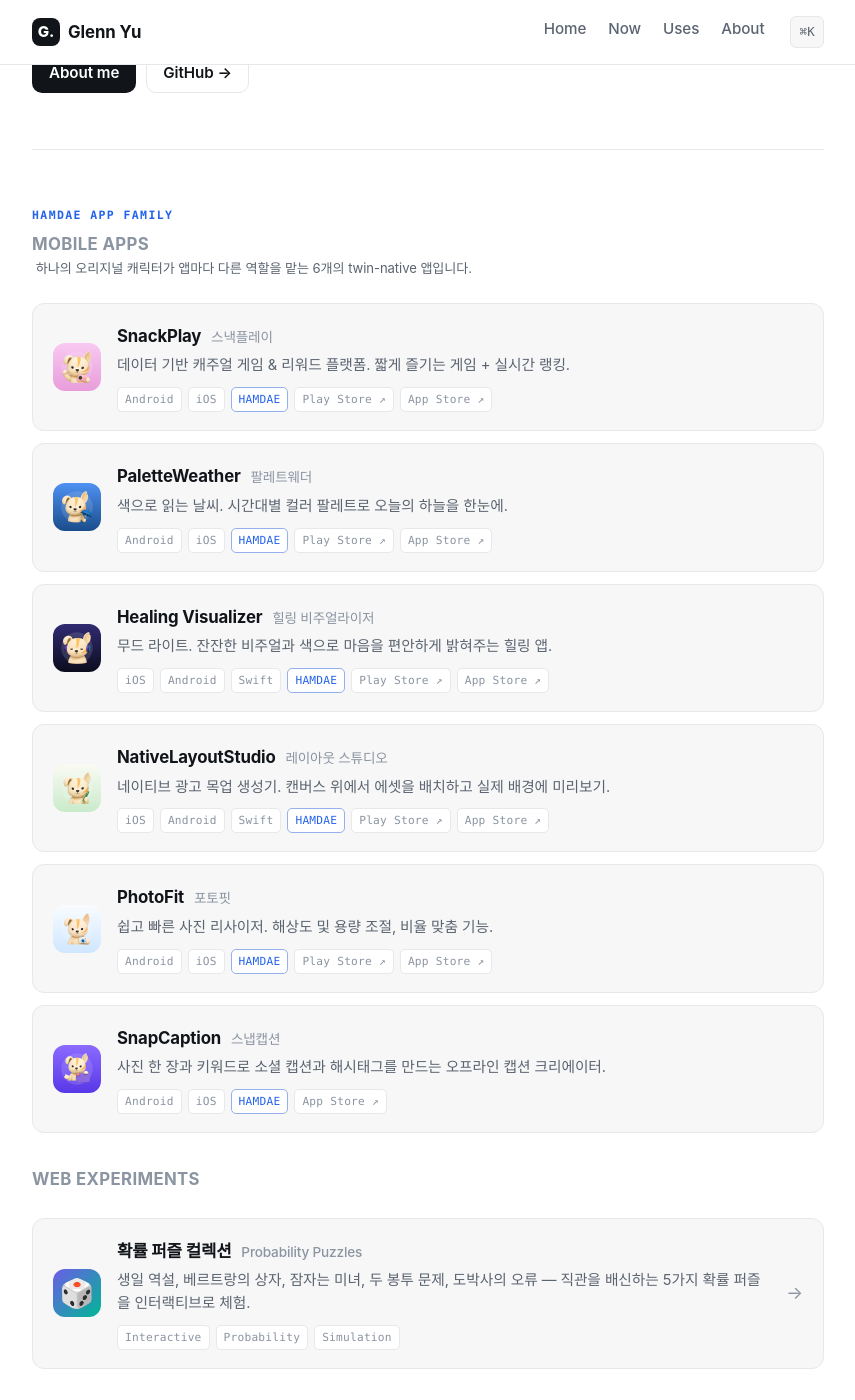
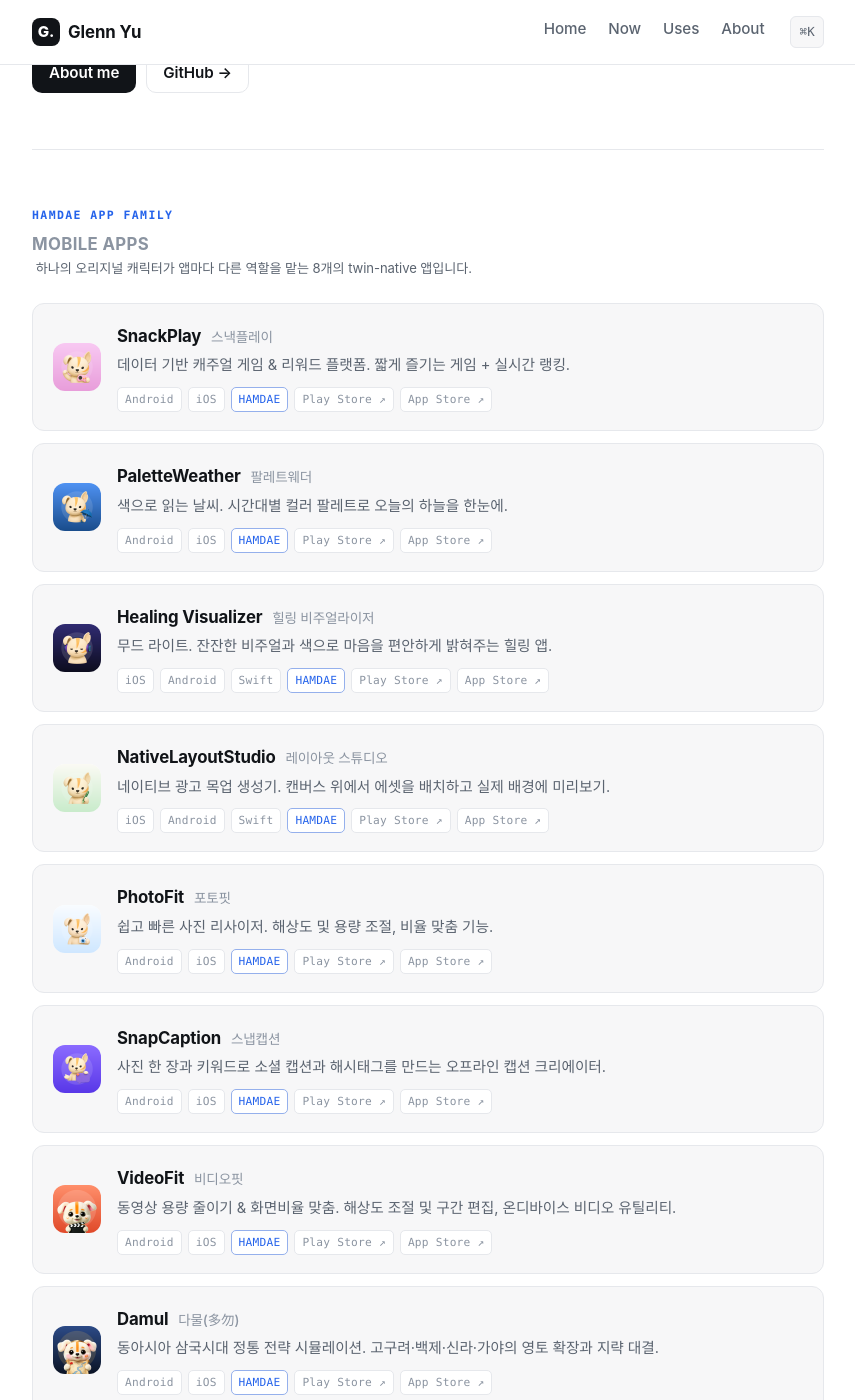
Before and after one commit to glenn-yu/glenn-yu.github.io, a Jekyll site: the page built from index.html, in a window 1280 px wide and 1400 px high, scrolled down 322 px. Shown: the whole window, without its empty margins (212-1067 px from the left). Built offline with Jekyll 4.4.1, drawn with Linux system fonts in a browser that asks for light colours; some web fonts are replaced; the list of posts is cut into pages by our own code.

Commit message:
feat: add VideoFit and Damul to HAMDAE app family with store links

```diff
--- a/assets/js/site.js
+++ b/assets/js/site.js
@@ -121,12 +121,21 @@
       [
         { kind: 'cmd', title: '🌗 테마 토글 (다크/라이트)', sub: 'theme', action: toggleTheme },
         { kind: 'cmd', title: 'SnackPlay (Google Play)', sub: 'HAMDAE · play.google.com', action: function () { window.open('https://play.google.com/store/apps/details?id=com.gwangy.snackplay', '_blank', 'noopener'); } },
+        { kind: 'cmd', title: 'SnackPlay (App Store)', sub: 'HAMDAE · apps.apple.com', action: function () { window.open('https://apps.apple.com/kr/app/id6787878602', '_blank', 'noopener'); } },
         { kind: 'cmd', title: 'PaletteWeather (Google Play)', sub: 'HAMDAE · play.google.com', action: function () { window.open('https://play.google.com/store/apps/details?id=com.gwangy.paletteweather', '_blank', 'noopener'); } },
+        { kind: 'cmd', title: 'PaletteWeather (App Store)', sub: 'HAMDAE · apps.apple.com', action: function () { window.open('https://apps.apple.com/kr/app/id6786560640', '_blank', 'noopener'); } },
         { kind: 'cmd', title: 'Healing Visualizer (Google Play)', sub: 'HAMDAE · play.google.com', action: function () { window.open('https://play.google.com/store/apps/details?id=com.gwangy.healingvisualizer', '_blank', 'noopener'); } },
+        { kind: 'cmd', title: 'Healing Visualizer (App Store)', sub: 'HAMDAE · apps.apple.com', action: function () { window.open('https://apps.apple.com/kr/app/id6789185043', '_blank', 'noopener'); } },
         { kind: 'cmd', title: 'NativeLayoutStudio (Google Play)', sub: 'HAMDAE · play.google.com', action: function () { window.open('https://play.google.com/store/apps/details?id=com.gwangy.nativelayoutstudio', '_blank', 'noopener'); } },
+        { kind: 'cmd', title: 'NativeLayoutStudio (App Store)', sub: 'HAMDAE · apps.apple.com', action: function () { window.open('https://apps.apple.com/kr/app/id6791456061', '_blank', 'noopener'); } },
         { kind: 'cmd', title: 'PhotoFit (Google Play)', sub: 'HAMDAE · play.google.com', action: function () { window.open('https://play.google.com/store/apps/details?id=com.gwangy.photofit', '_blank', 'noopener'); } },
         { kind: 'cmd', title: 'PhotoFit (App Store)', sub: 'HAMDAE · apps.apple.com', action: function () { window.open('https://apps.apple.com/kr/app/photofit-photo-resizer/id6793479273', '_blank', 'noopener'); } },
+        { kind: 'cmd', title: 'SnapCaption (Google Play)', sub: 'HAMDAE · play.google.com', action: function () { window.open('https://play.google.com/store/apps/details?id=com.gwangy.snapcaption', '_blank', 'noopener'); } },
         { kind: 'cmd', title: 'SnapCaption (App Store)', sub: 'HAMDAE · apps.apple.com', action: function () { window.open('https://apps.apple.com/kr/app/snapcaption-photo-captions/id6804244646?l=en-GB', '_blank', 'noopener'); } },
+        { kind: 'cmd', title: 'VideoFit (Google Play)', sub: 'HAMDAE · play.google.com', action: function () { window.open('https://play.google.com/store/apps/details?id=com.gwangy.videofit', '_blank', 'noopener'); } },
+        { kind: 'cmd', title: 'VideoFit (App Store)', sub: 'HAMDAE · apps.apple.com', action: function () { window.open('https://apps.apple.com/kr/app/id6820540358', '_blank', 'noopener'); } },
+        { kind: 'cmd', title: 'Damul (Google Play)', sub: 'HAMDAE · play.google.com', action: function () { window.open('https://play.google.com/store/apps/details?id=com.gwangy.damul', '_blank', 'noopener'); } },
+        { kind: 'cmd', title: 'Damul (App Store)', sub: 'HAMDAE · apps.apple.com', action: function () { window.open('https://apps.apple.com/kr/app/id6819287181', '_blank', 'noopener'); } },
         { kind: 'cmd', title: '🌐 gwangy.com 으로 이동', sub: 'gwangy.com', action: function () { window.open('https://gwangy.com', '_blank', 'noopener'); } },
         { kind: 'cmd', title: '📒 네이버 블로그', sub: 'blog.naver.com/kcskiller', action: function () { window.open('https://blog.naver.com/kcskiller', '_blank', 'noopener'); } },
         { kind: 'cmd', title: '↗ GitHub 으로 이동', sub: 'github.com/glenn-yu', action: function () { window.open('https://github.com/glenn-yu', '_blank', 'noopener'); } },
--- a/index.html
+++ b/index.html
@@ -22,7 +22,7 @@
       <p class="section-kicker">HAMDAE APP FAMILY</p>
       <h2>Mobile Apps</h2>
     </div>
-    <p class="section-note">하나의 오리지널 캐릭터가 앱마다 다른 역할을 맡는 6개의 twin-native 앱입니다.</p>
+    <p class="section-note">하나의 오리지널 캐릭터가 앱마다 다른 역할을 맡는 8개의 twin-native 앱입니다.</p>
   </header>
   <div class="project-card">
     <img class="project-icon" src="{{ '/assets/projects/snackplay.png' | relative_url }}" alt="SnackPlay 앱 아이콘" width="48" height="48" loading="lazy">
@@ -105,7 +105,36 @@
         <span class="project-tag">Android</span>
         <span class="project-tag">iOS</span>
         <span class="project-tag project-tag-family">HAMDAE</span>
+        <a class="project-tag project-tag-link" href="https://play.google.com/store/apps/details?id=com.gwangy.snapcaption" target="_blank" rel="noopener">Play Store ↗</a>
         <a class="project-tag project-tag-link" href="https://apps.apple.com/kr/app/snapcaption-photo-captions/id6804244646?l=en-GB" target="_blank" rel="noopener">App Store ↗</a>
+      </span>
+    </span>
+  </div>
+  <div class="project-card">
+    <img class="project-icon" src="{{ '/assets/projects/videofit.png' | relative_url }}" alt="VideoFit 앱 아이콘" width="48" height="48" loading="lazy">
+    <span class="project-body">
+      <span class="project-title">VideoFit <small>비디오핏</small></span>
+      <span class="project-desc">동영상 용량 줄이기 &amp; 화면비율 맞춤. 해상도 조절 및 구간 편집, 온디바이스 비디오 유틸리티.</span>
+      <span class="project-meta">
+        <span class="project-tag">Android</span>
+        <span class="project-tag">iOS</span>
+        <span class="project-tag project-tag-family">HAMDAE</span>
+        <a class="project-tag project-tag-link" href="https://play.google.com/store/apps/details?id=com.gwangy.videofit" target="_blank" rel="noopener">Play Store ↗</a>
+        <a class="project-tag project-tag-link" href="https://apps.apple.com/kr/app/id6820540358" target="_blank" rel="noopener">App Store ↗</a>
+      </span>
+    </span>
+  </div>
+  <div class="project-card">
+    <img class="project-icon" src="{{ '/assets/projects/damul.png' | relative_url }}" alt="Damul 앱 아이콘" width="48" height="48" loading="lazy">
+    <span class="project-body">
+      <span class="project-title">Damul <small>다물(多勿)</small></span>
+      <span class="project-desc">동아시아 삼국시대 정통 전략 시뮬레이션. 고구려·백제·신라·가야의 영토 확장과 지략 대결.</span>
+      <span class="project-meta">
+        <span class="project-tag">Android</span>
+        <span class="project-tag">iOS</span>
+        <span class="project-tag project-tag-family">HAMDAE</span>
+        <a class="project-tag project-tag-link" href="https://play.google.com/store/apps/details?id=com.gwangy.damul" target="_blank" rel="noopener">Play Store ↗</a>
+        <a class="project-tag project-tag-link" href="https://apps.apple.com/kr/app/id6819287181" target="_blank" rel="noopener">App Store ↗</a>
       </span>
     </span>
   </div>
```
Also changed, not shown: about.md (+23 -2 lines), README.md, assets/projects/damul.png (added), assets/projects/videofit.png (added).
